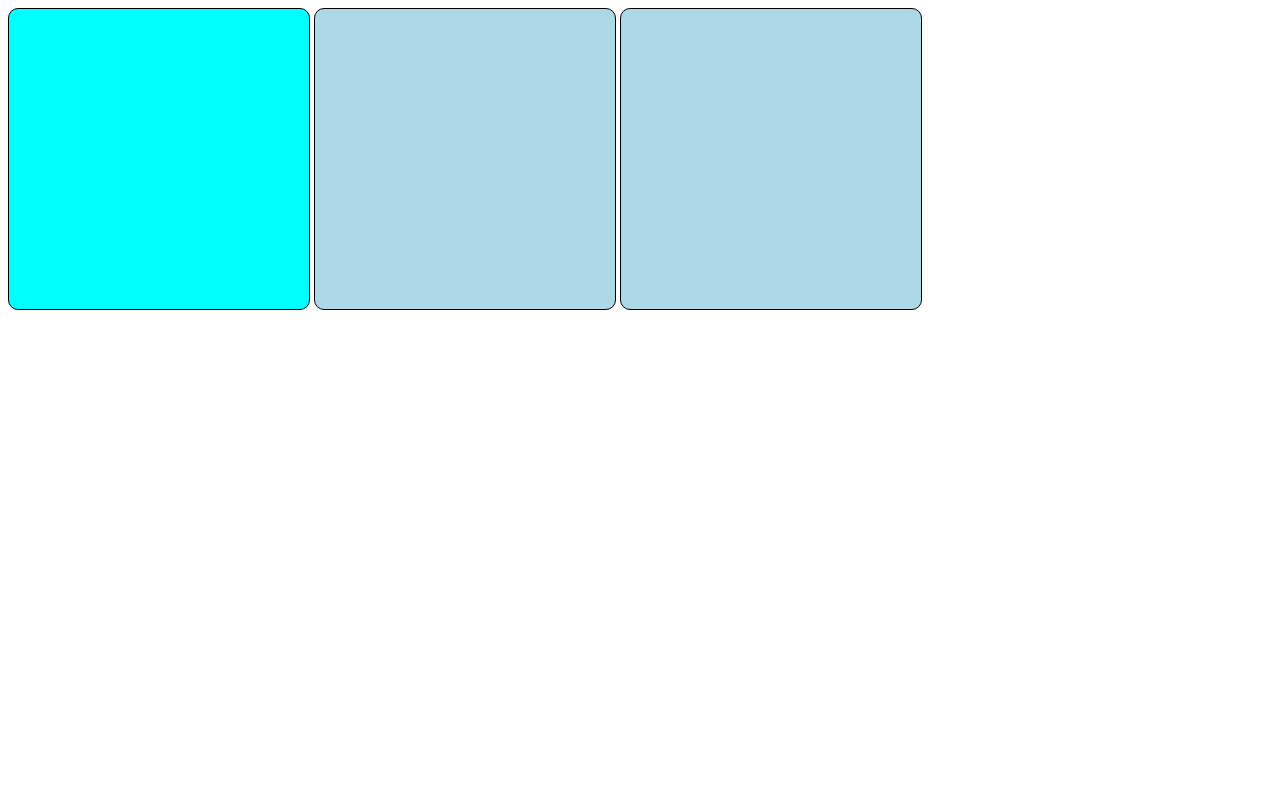
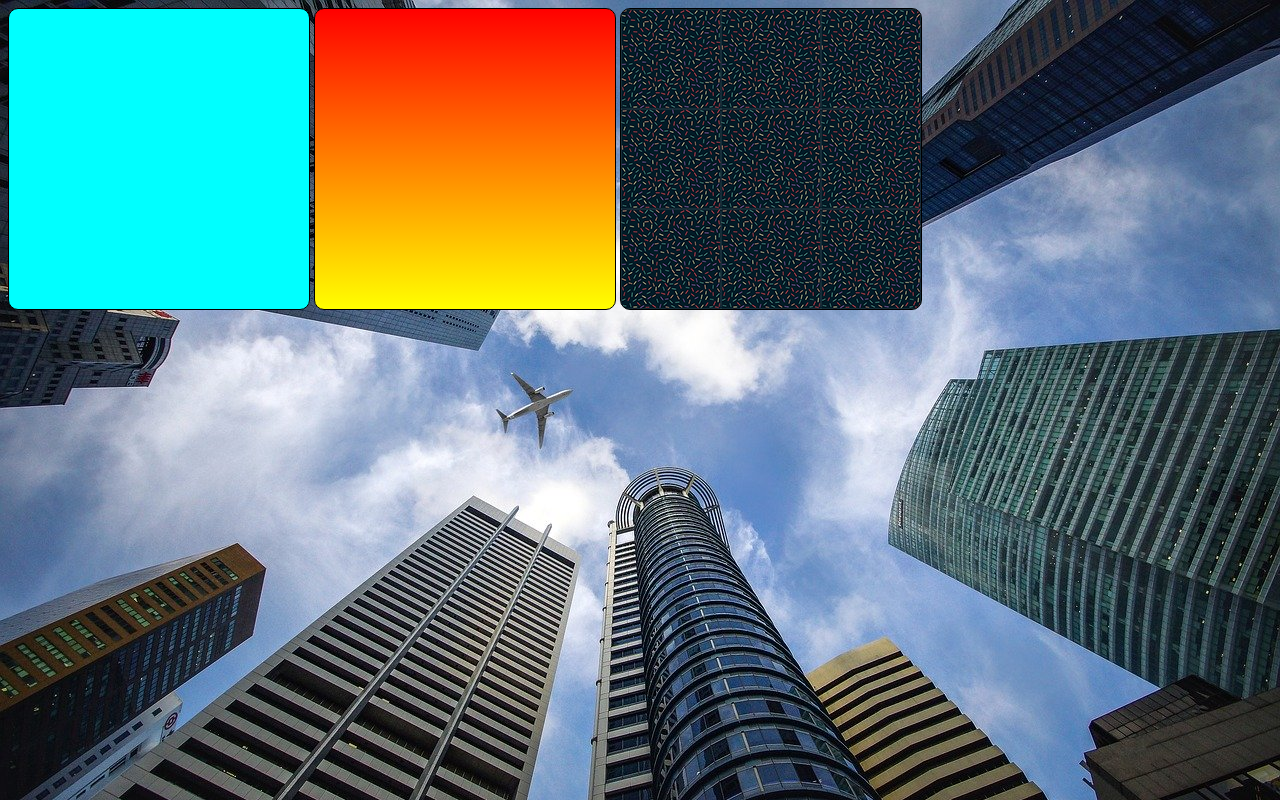
Before and after one commit to EnzoSilva13/HTML-CSS, a plain HTML site: page exercicios/ex022/index.html in a window 1280 px wide. Drawn offline with Linux system fonts and the light colour scheme.

Commit message:
atualizaçoes ex022

```diff
--- a/exercicios/ex022/index.html
+++ b/exercicios/ex022/index.html
@@ -5,6 +5,9 @@
     <meta name="viewport" content="width=device-width, initial-scale=1.0">
     <title>Teste de imagem de fundo</title>
     <style>
+        body{
+            background-image:url(imagens/wallpaper002\ \(1\).jpg);
+        }
         div.quadrado {
             display: inline-block;
             border: 1px solid black;
@@ -17,10 +20,10 @@
             background-color: aqua;
         }
         div#q2 {
-            background-color: linear-gradient(to bottom, yellow,red);
+            background-image: linear-gradient(to bottom, red,yellow);
         }
         div#q3 {
-            background-image: url('imagens/pattern1.jpg');
+            background-image:url(imagens/pattern001\ \(1\).png);
         }
 
 
```
Also changed, not shown: exercicios/ex022/imagens/pattern001 (1).png (added), exercicios/ex022/imagens/pattern002 (1).png (added), exercicios/ex022/imagens/wallpaper001 (1).jpg (added), exercicios/ex022/imagens/wallpaper002 (1).jpg (added).
